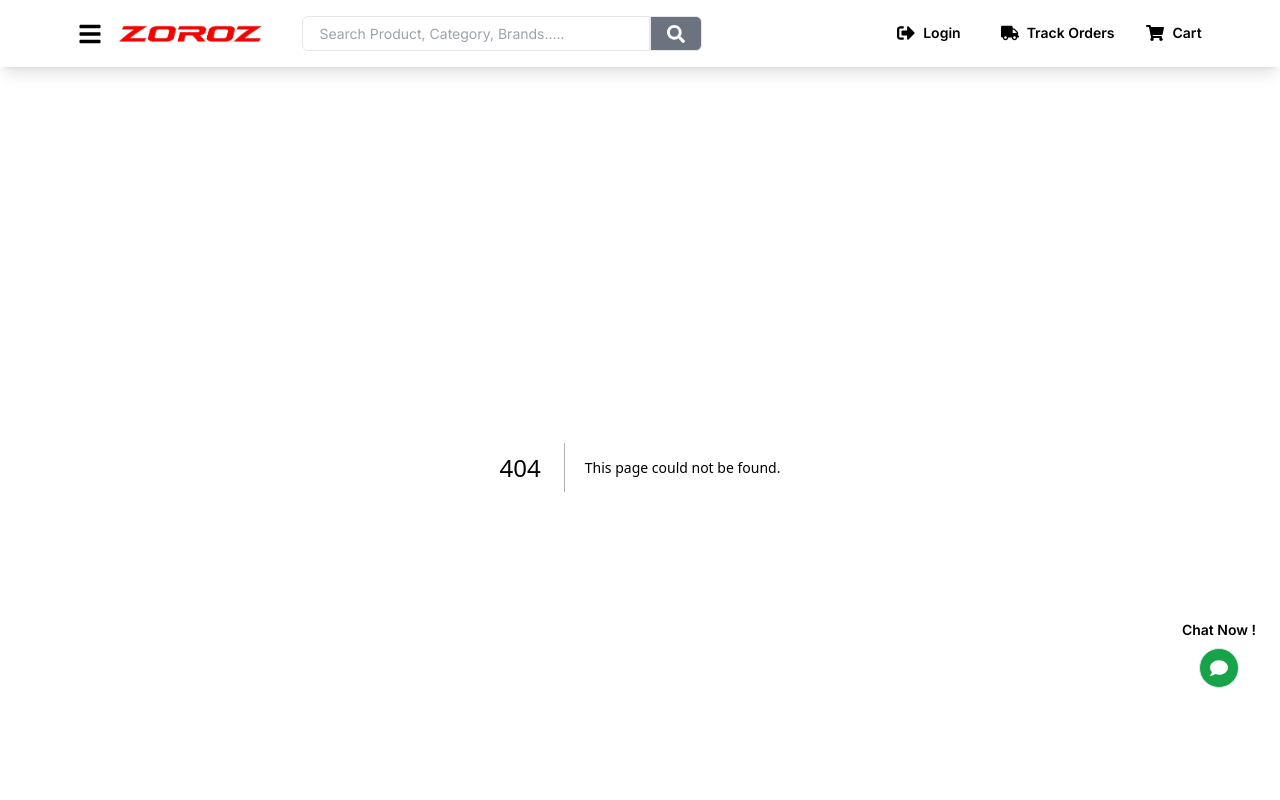
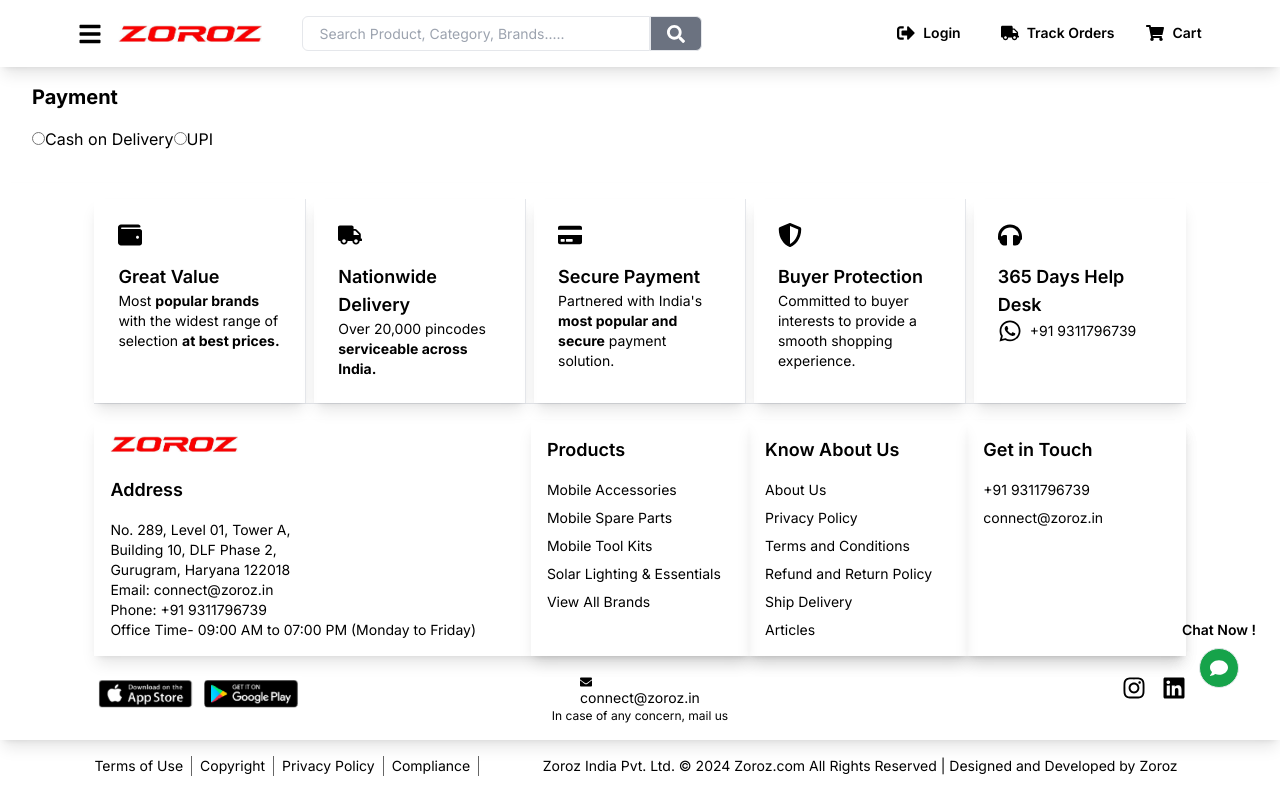
Before and after one commit to Rajatg295/Zozor-Frontend, a Next.js app: page /confirmation in a window 1280 px wide. Before the commit this address had no page. Shown: the top 800 px of the page. Built offline with nearby package versions, Linux system fonts and the light colour scheme.

Commit message:
review section done product page tailwind

```diff
--- a/package.json
+++ b/package.json
@@ -16,6 +16,7 @@
     "react": "^18.3.1",
     "react-dom": "^18.3.1",
     "react-icons": "^5.2.1",
+    "react-modal": "^3.16.1",
     "react-router-dom": "^6.25.1",
     "react-slick": "^0.30.2",
     "react-toastify": "^10.0.5",
@@ -25,6 +26,7 @@
     "@types/node": "^20.14.11",
     "@types/react": "^18.3.3",
     "@types/react-dom": "^18",
+    "@types/react-modal": "^3.16.3",
     "@types/react-toastify": "^4.0.2",
     "autoprefixer": "^10.4.19",
     "eslint": "^8",
--- a/src/app/checkout/page.tsx
+++ b/src/app/checkout/page.tsx
@@ -3,8 +3,7 @@
 import axios from "axios";
 import Image from "next/image";
 import Link from "next/link";
-import { useRouter, useSearchParams } from 'next/navigation';
-
+import { useRouter, useSearchParams } from "next/navigation";
 
 interface Address {
   _id?: string;
@@ -17,7 +16,6 @@
   pin: string;
   phone: string;
 }
-
 
 interface Product {
   _id: string;
@@ -36,6 +34,7 @@
 }
 
 const Checkout = () => {
+  const router = useRouter();
   const [addresses, setAddresses] = useState<Address[]>([]);
   const [editAddressId, setEditAddressId] = useState<string | null>(null);
   const [isFormVisible, setIsFormVisible] = useState(false);
@@ -44,6 +43,7 @@
   const [coupon, setCoupon] = useState<string>("");
   const [discount, setDiscount] = useState<number>(0);
   const [shipping, setShipping] = useState<number>(0);
+  const[formdata,setformdata]=useState()
   const [newAddress, setNewAddress] = useState<Address>({
     name: "",
     room: "",
@@ -55,12 +55,9 @@
     phone: "",
   });
 
-
-
-
   const coupons: { [key: string]: number } = {
-    "DISCOUNT100": 100,
-    "DISCOUNT150": 150,
+    DISCOUNT100: 100,
+    DISCOUNT150: 150,
   };
 
   const handleApplyCoupon = () => {
@@ -84,12 +81,11 @@
 
   useEffect(() => {
     fetchAddresses();
-
   }, []);
 
   useEffect(() => {
-    const cartData = searchParams.get('cart');
-    const couponData = searchParams.get('coupon');
+    const cartData = searchParams.get("cart");
+    const couponData = searchParams.get("coupon");
     if (cartData) {
       console.log("Cart data received: ", cartData);
       setCart(JSON.parse(decodeURIComponent(cartData)));
@@ -102,8 +98,6 @@
     }
   }, [searchParams]);
 
-
-
   useEffect(() => {
     const totalPrice = getTotalPriceWithoutExtras();
     setShipping(totalPrice * 0.02);
@@ -113,7 +107,9 @@
     return cart.reduce((total, item) => total + item.price * item.quantity, 0);
   };
 
-  const handleChange = (e: React.ChangeEvent<HTMLInputElement | HTMLSelectElement>) => {
+  const handleChange = (
+    e: React.ChangeEvent<HTMLInputElement | HTMLSelectElement>
+  ) => {
     const { name, value } = e.target;
     setNewAddress({ ...newAddress, [name]: value });
   };
@@ -122,11 +118,15 @@
     e.preventDefault();
     try {
       if (editAddressId) {
-        await axios.put(`http://localhost:8080/address/${editAddressId}`, newAddress, {
+        await axios.put(
+          `http://localhost:8080/address/${editAddressId}`,
+          newAddress,
+          {
             headers: {
               "Content-Type": "application/json",
             },
-        });
+          }
+        );
         alert("Address updated successfully!");
       } else {
         await axios.post("http://localhost:8080/address", newAddress, {
@@ -191,12 +191,18 @@
     setIsFormVisible(false);
   };
 
-  const handleCartQuantityChange = (productId: string, action: 'increase' | 'decrease') => {
+  const handleCartQuantityChange = (
+    productId: string,
+    action: "increase" | "decrease"
+  ) => {
     const updatedCart = cart.map((item) => {
       if (item._id === productId) {
         return {
           ...item,
-          quantity: action === 'increase' ? item.quantity + 1 : Math.max(item.quantity - 1, 1),
+          quantity:
+            action === "increase"
+              ? item.quantity + 1
+              : Math.max(item.quantity - 1, 1),
         };
       }
       return item;
@@ -216,10 +222,33 @@
     const totalWithGst = totalPrice + gstAmount;
     const totalWithShipping = totalWithGst + shipping;
     const totalWithDiscount = totalWithShipping - discount;
-    return { totalPrice, gstAmount, totalWithGst, totalWithShipping, totalWithDiscount };
+    return {
+      totalPrice,
+      gstAmount,
+      totalWithGst,
+      totalWithShipping,
+      totalWithDiscount,
+    };
   };
 
-  const { totalPrice, gstAmount, totalWithGst, totalWithShipping, totalWithDiscount } = getTotalPrice();
+  const {
+    totalPrice,
+    gstAmount,
+    totalWithGst,
+    totalWithShipping,
+    totalWithDiscount,
+  } = getTotalPrice();
+
+  const handlePlaceOrder = () => {
+    // try{
+    //   const response = await axios.get("http://localhost:8080/orderconfirmation",);
+    //   if(addresses&&cart)
+    // }
+    // catch{
+
+    // }
+    router.push('/confirmation');
+  };
 
 
   return (
@@ -235,10 +264,15 @@
                     <span className="font-semibold">{address.name}</span>
                   </div>
                   <div className="mb-2">
-                    <span>{address.room} | {address.address}</span>
+                    <span>
+                      {address.room} | {address.address}
+                    </span>
                   </div>
                   <div className="mb-2">
-                    <span>{address.city}, {address.state}, {address.country} - {address.pin}</span>
+                    <span>
+                      {address.city}, {address.state}, {address.country} -{" "}
+                      {address.pin}
+                    </span>
                   </div>
                   <div className="mb-2">
                     <span>Mobile Number: {address.phone}</span>
@@ -251,7 +285,6 @@
                       Change Address
                     </button>
                   </div>
-
                 </div>
               ))
             ) : (
@@ -260,7 +293,6 @@
           </div>
 
           <div className="flex justify-end mt-4">
-
             <button
               onClick={handleAddNewAddress}
               className="py-3 px-5 rounded-[10px] bg-blue-500 font-semibold text-white border-[1px] border-primary hover:text-primary transition ease-in duration-2000"
@@ -268,12 +300,7 @@
               ADD NEW ADDRESS
             </button>
           </div>
-
         </div>
-
-
-
-
 
         {isFormVisible && (
           <form onSubmit={handleSubmit} className="w-full">
@@ -366,12 +393,21 @@
           {cart.length > 0 ? (
             cart.map((product) => (
               <div key={product._id} className="flex items-center mb-4">
-        <Image src={product.image} alt={product.name} width={50} height={50} />
+                <Image
+                  src={product.image}
+                  alt={product.name}
+                  width={50}
+                  height={50}
+                />
                 <div className="flex-1 ml-4 flex items-center">
-          <h2 className="text-lg font-semibold flex-1">{product.name}</h2>
+                  <h2 className="text-lg font-semibold flex-1">
+                    {product.name}
+                  </h2>
                   <div className="flex-1 justify-center items-center">
                     <button
-              onClick={() => handleCartQuantityChange(product._id, 'decrease')}
+                      onClick={() =>
+                        handleCartQuantityChange(product._id, "decrease")
+                      }
                       className="py-1 px-2 rounded-[5px] bg-yellow-500 text-white"
                     >
                       -
@@ -383,19 +419,22 @@
                       Remove
                     </button>
                     <button
-              onClick={() => handleCartQuantityChange(product._id, 'increase')}
+                      onClick={() =>
+                        handleCartQuantityChange(product._id, "increase")
+                      }
                       className="py-1 px-2 ml-2 rounded-[5px] bg-blue-500 text-white"
                     >
                       +
                     </button>
-
                   </div>
                   <div className="text-lg">
-          <p className="mx-2 ml-9">${product.price} x {product.quantity}</p>
-
-
+                    <p className="mx-2 ml-9">
+                      ${product.price} x {product.quantity}
+                    </p>
                   </div>
-          <div><p>Price details</p></div>
+                  <div>
+                    <p>Price details</p>
+                  </div>
                 </div>
               </div>
             ))
@@ -405,24 +444,29 @@
         </div>
 
         <div className="w-full bg-green-100 flex justify-between px-4 py-1">
-          <span className="text-xs">Spend 1,000 or more <span className="text-green-800 text-sm">get 5,000 OFF with online payment</span></span>
+          <span className="text-xs">
+            Spend 1,000 or more{" "}
+            <span className="text-green-800 text-sm">
+              get 5,000 OFF with online payment
+            </span>
+          </span>
           <button className="w-max rounded-[10px] text-sm font-semibold text-blue-500 px-2">
             <i className="fa fa-plus mr-2"></i> Add Products
           </button>
         </div>
 
         <div className="flex mt-5 w-full h-[70px] bg-gray-100 justify-end">
-          <button className="bg-blue-500 text-white mt-4 py-2 px-4 h-[40px] rounded-md w-half mr-2 max-w-xs">
-            Pay Online
+          <button  onClick={handlePlaceOrder} className="bg-blue-500 text-white mt-4 py-2 px-4 h-[40px] rounded-md w-half mr-2 max-w-xs">
+            Place Order
           </button>
         </div>
-
-
       </div>
       <div className="h-max lg:w-96 md:w-96 w-full flex-none flex flex-col rounded-[5px] z-40">
         <div className="border-[1px] border-primary/30 bg-white">
           <div className="bg-green/10 text-green p-2">
-              <span className="font-semibold text-sm">Save instantly ₹ 150.00 with online payment</span>
+            <span className="font-semibold text-sm">
+              Save instantly ₹ 150.00 with online payment
+            </span>
           </div>
           <div className="flex justify-between items-center py-4 px-2 border-b-[1px] border-primary/30">
             <span className="font-semibold text-md">Payment Summary</span>
@@ -486,22 +530,15 @@
               </div>
             </div>
             <div className="mt-6 ml-9">
-            <h2 className="text-lg font-semibold">Total ₹ {totalWithDiscount.toLocaleString()}</h2>
-
+              <h2 className="text-lg font-semibold">
+                Total ₹ {totalWithDiscount.toLocaleString()}
+              </h2>
             </div>
           </div>
         </div>
-
-
-
-
-
-
-
       </div>
     </div>
   );
 };
 
-
 export default Checkout;
--- /dev/null
+++ b/src/app/confirmation/page.tsx
@@ -0,0 +1,116 @@
+"use client"
+import React, { useState } from "react";
+import { useRouter, useSearchParams } from "next/navigation";
+import axios from "axios";
+
+interface Product {
+    _id: string;
+    name: string;
+    price: number;
+    image: string;
+    rating: number;
+    reviewCount: number;
+    description: string;
+    brand: string;
+    originalPrice: number;
+    discountPercentage: number;
+    quantity: number;
+    category?: string;
+    stock?: number;
+  }
+
+const Payment = () => {
+  const router = useRouter();
+  const searchParams = useSearchParams();
+
+  const [paymentMethod, setPaymentMethod] = useState("");
+  const [showConfirmModal, setShowConfirmModal] = useState(false);
+
+  const cart = JSON.parse(decodeURIComponent(searchParams.get("cart") || "[]"));
+  const addresses = JSON.parse(decodeURIComponent(searchParams.get("address") || "[]"));
+  const discount = Number(searchParams.get("discount"));
+  const total = Number(searchParams.get("total"));
+  const coupon = searchParams.get("coupon") || "";
+
+  const handlePaymentMethodChange = (method: string) => {
+    setPaymentMethod(method);
+    if (method === "Cash on Delivery") {
+      setShowConfirmModal(true);
+    }
+  };
+
+  const handleConfirmOrder = async () => {
+    try {
+      const formData = new FormData();
+
+      cart.forEach((item: Product) => {
+        formData.append('products[]', JSON.stringify(item));
+      });
+
+      formData.append('addresses', JSON.stringify(addresses));
+      formData.append('discount', discount.toString());
+      formData.append('total', total.toString());
+      formData.append('coupon', coupon);
+      formData.append('paymentMethod', "Cash on Delivery");
+
+
+      for (const item of cart) {
+        if (item.image) {
+          const imageBlob = await fetch(item.image).then(res => res.blob());
+          formData.append('images[]', imageBlob, `${item.name}.jpg`);
+        }
+      }
+
+console.log(addresses, discount,total,coupon,paymentMethod);
+
+      await axios.post("http://localhost:8080/api/orders", formData, {
+        headers: {
+          "Content-Type": "multipart/form-data"
+        }
+      });
+
+      router.push('/confirmation');
+    } catch (error) {
+      console.error("Error placing order:", error);
+    }
+  };
+
+  return (
+    <div className="p-4">
+      <h1 className="text-xl font-bold mb-4">Payment</h1>
+      <div>
+        <label>
+          <input
+            type="radio"
+            value="Cash on Delivery"
+            checked={paymentMethod === "Cash on Delivery"}
+            onChange={() => handlePaymentMethodChange("Cash on Delivery")}
+          />
+          Cash on Delivery
+        </label>
+        <label>
+          <input
+            type="radio"
+            value="UPI"
+            checked={paymentMethod === "UPI"}
+            onChange={() => setPaymentMethod("UPI")}
+          />
+          UPI
+        </label>
+      </div>
+
+      {showConfirmModal && (
+        <div className="modal">
+          <div className="modal-content">
+            <h2>Confirm Order</h2>
+            <p>Are you sure you want to place the order with Cash on Delivery?</p>
+            <button onClick={handleConfirmOrder}>Confirm</button>
+            <button onClick={() => setShowConfirmModal(false)}>Cancel</button>
+          </div>
+        </div>
+      )}
+    </div>
+  );
+};
+
+export default Payment;
```
Also changed, not shown: src/app/Homepage.tsx (line endings or trailing spaces), 1 other file (tests, documents, lock files or other folders). Lines whose indentation alone changed are shown as unchanged.
